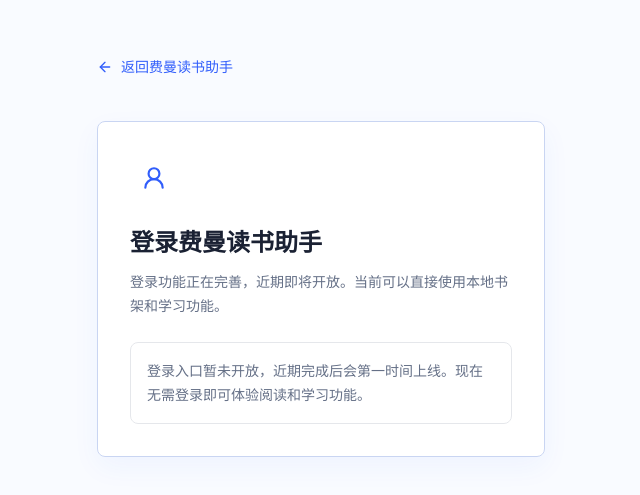
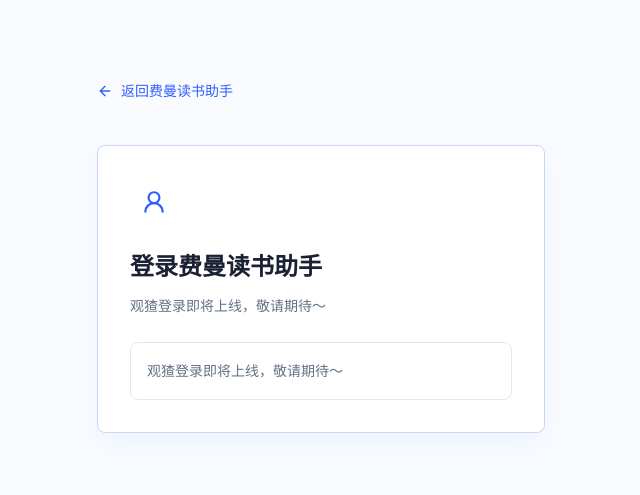
Before and after one commit to HachikoJ/Feynman-Reader, a Next.js app: page /login in a window 1280 px wide. Shown: the part 149-644 px from the top of the page, without its empty margins (319-959 px from the left). Built offline with nearby package versions, Linux system fonts and the light colour scheme; no server answers.

Commit message:
docs: update Watcha login availability copy

```diff
--- a/src/app/account/page.tsx
+++ b/src/app/account/page.tsx
@@ -54,7 +54,7 @@
   const handleLogout = async () => runBusy(async () => { await logout(); router.push('/login') })
 
   if (loading) return <main className="flex min-h-screen items-center justify-center bg-[var(--bg-primary)] px-4" role="status"><RefreshCw size={17} className="mr-2 animate-spin text-[var(--accent)]" aria-hidden="true" />正在读取账号中心</main>
-  if (!user) return <main className="mx-auto flex min-h-screen max-w-md items-center bg-[var(--bg-primary)] px-4 py-8"><section className="card w-full p-6 text-center"><UserRound className="mx-auto text-[var(--accent)]" size={28} aria-hidden="true" /><h1 className="mt-3 text-xl font-bold">账号中心近期开放</h1><p className="mt-2 text-sm leading-6 text-[var(--text-secondary)]">登录功能正在完善，近期即将开放。云端书架和学习数据管理会在登录上线后启用。</p><Link href="/" className="btn-secondary mt-5 inline-flex min-h-11 items-center gap-2"><ArrowLeft size={16} aria-hidden="true" />返回读书助手</Link></section></main>
+  if (!user) return <main className="mx-auto flex min-h-screen max-w-md items-center bg-[var(--bg-primary)] px-4 py-8"><section className="card w-full p-6 text-center"><UserRound className="mx-auto text-[var(--accent)]" size={28} aria-hidden="true" /><h1 className="mt-3 text-xl font-bold">账号中心近期开放</h1><p className="mt-2 text-sm leading-6 text-[var(--text-secondary)]">观猹登录即将上线，敬请期待～</p><Link href="/" className="btn-secondary mt-5 inline-flex min-h-11 items-center gap-2"><ArrowLeft size={16} aria-hidden="true" />返回读书助手</Link></section></main>
 
   return <main className="mx-auto min-h-screen max-w-5xl bg-[var(--bg-primary)] px-4 py-6 sm:px-6 sm:py-8">
     <div className="flex flex-wrap items-center justify-between gap-3"><Link href="/" className="inline-flex min-h-11 items-center gap-2 text-sm text-[var(--accent)]"><ArrowLeft size={16} aria-hidden="true" />返回费曼读书助手</Link><button type="button" onClick={() => void handleLogout()} disabled={busy} className="btn-secondary inline-flex min-h-10 items-center gap-2"><LogOut size={16} aria-hidden="true" />退出登录</button></div>
--- a/src/app/api/auth/tokendance/start/route.ts
+++ b/src/app/api/auth/tokendance/start/route.ts
@@ -4,7 +4,7 @@
 
 export async function GET(): Promise<NextResponse> {
   return NextResponse.json(
-    { error: '登录功能正在完善，近期即将开放。' },
+    { error: '观猹登录即将上线，敬请期待～' },
     { status: 503, headers: { 'Cache-Control': 'no-store' } }
   )
 }
--- a/src/app/login/page.tsx
+++ b/src/app/login/page.tsx
@@ -26,7 +26,7 @@
             <UserRound size={26} aria-hidden="true" />
           </div>
           <h1 className="text-2xl font-bold">登录费曼读书助手</h1>
-          <p className="mt-3 text-sm leading-6 text-[var(--text-secondary)]">登录功能正在完善，近期即将开放。当前可以直接使用本地书架和学习功能。</p>
+          <p className="mt-3 text-sm leading-6 text-[var(--text-secondary)]">观猹登录即将上线，敬请期待～</p>
           {checking ? (
             <div className="mt-6 flex min-h-11 items-center justify-center text-sm text-[var(--text-secondary)]" role="status">
               <RefreshCw size={16} className="mr-2 animate-spin" aria-hidden="true" />正在检查登录状态
@@ -48,7 +48,7 @@
             </div>
           ) : (
             <div className="mt-6 rounded-lg border border-[var(--accent)]/30 bg-[var(--accent)]/10 p-4 text-sm leading-6 text-[var(--text-secondary)]" role="status">
-              登录入口暂未开放，近期完成后会第一时间上线。现在无需登录即可体验阅读和学习功能。
+              观猹登录即将上线，敬请期待～
             </div>
           )}
         </div>
--- a/src/app/reader/ReaderWorkspace.tsx
+++ b/src/app/reader/ReaderWorkspace.tsx
@@ -205,9 +205,9 @@
 
   const handleLoginClick = () => {
     void showAppAlert({
-      title: lang === 'zh' ? '登录功能即将开放' : 'Login is coming soon',
+      title: lang === 'zh' ? '观猹登录即将上线' : 'Login is coming soon',
       message: lang === 'zh'
-        ? '登录功能正在完善，近期即将开放。当前可以直接使用本地书架和学习功能。'
+        ? '观猹登录即将上线，敬请期待～'
         : 'Login is still being completed and will open soon. You can use the local bookshelf and learning features now.',
       tone: 'info'
     })
```
